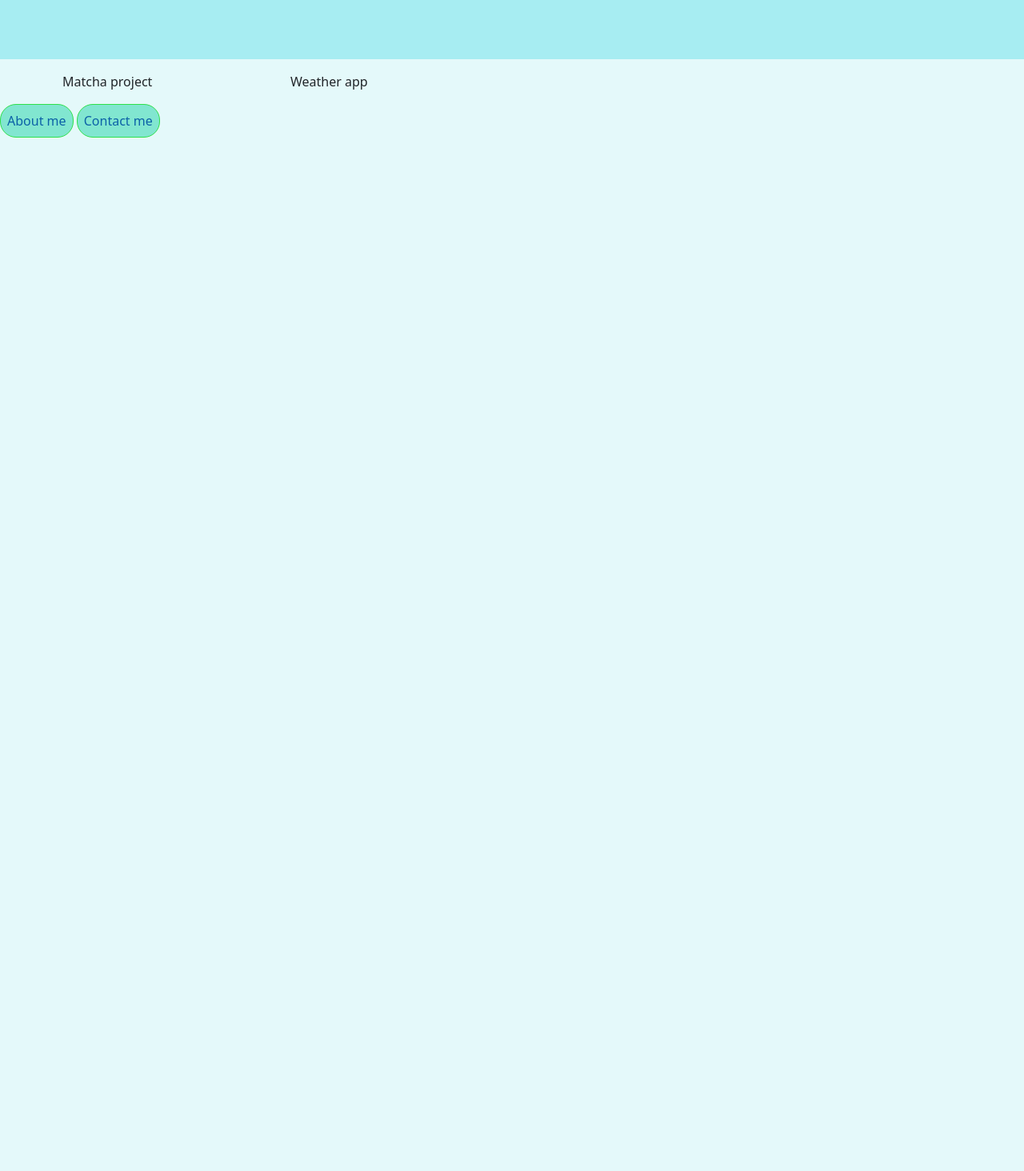
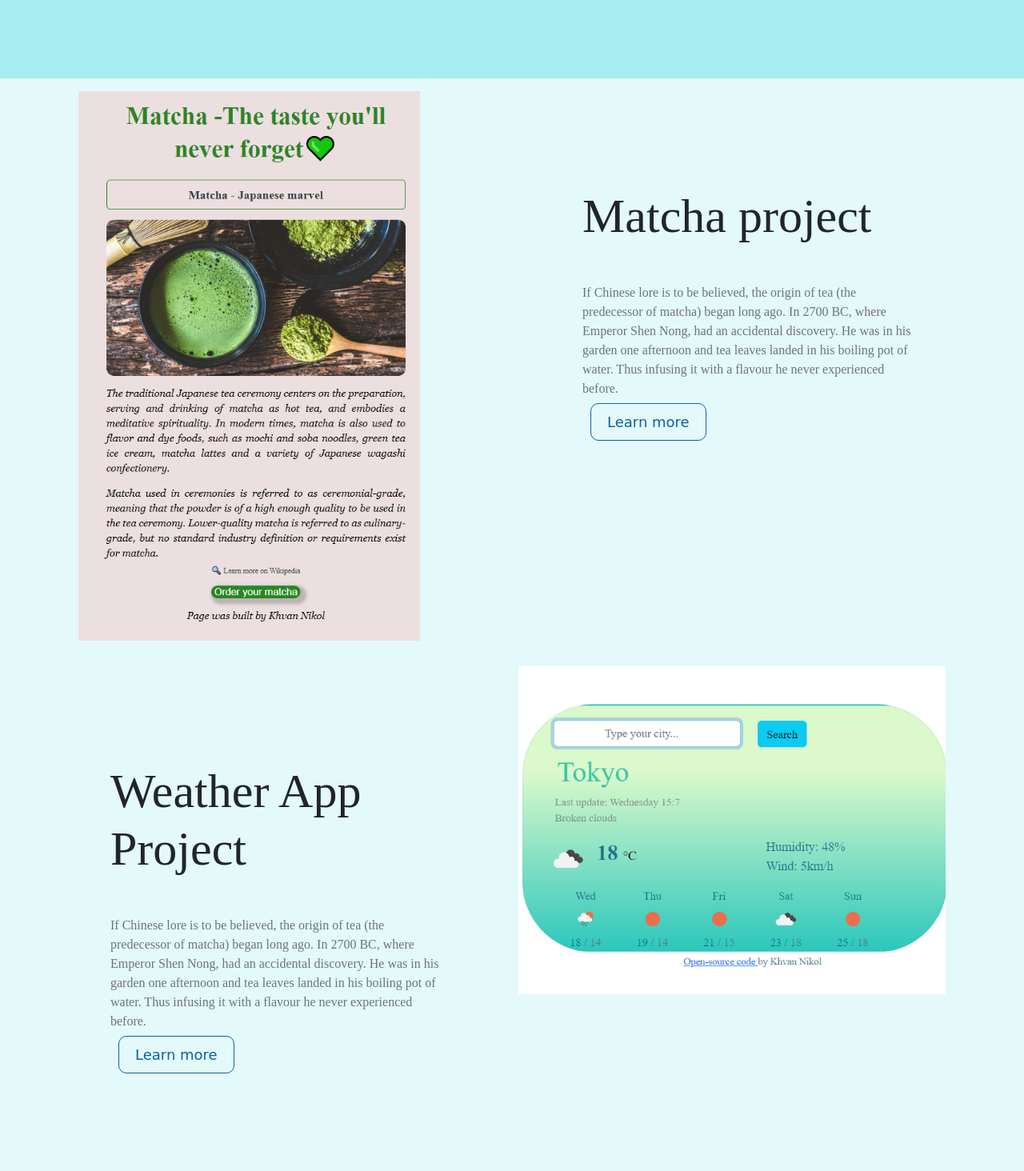
Before and after one commit to KhvanNikol/My-web-site-portfolio, a plain HTML site: page index.html in a window 1280 px wide. Shown: the part 480-1944 px from the top of the page at 80% size. Before the commit the page ends 800 px from the top, so only its background shows below. Drawn offline with nearby package versions, Linux system fonts and the light colour scheme.

Commit message:
fixed css

```diff
--- a/index.html
+++ b/index.html
@@ -70,16 +70,60 @@
     </div>
     <div class="container">
       <div class="row">
-        <div class="col-3 p-2 mt-2">Matcha project</div>
-        <div class="col-3 p-2 mt-2">Weather app</div>
+        <div class="col d-none d-lg-block m-3">
+          <img
+            src="/img/Matcha.png"
+            alt="Matcha"
+            class="img-fluid matcha-project"
+          />
+        </div>
+        <div class="col d-md-flex p-2 mt-2">
+          <div class="project-description">
+            <h2 class="mb-2 matcha">Matcha project</h2>
+            <p class="mt-5 text-muted">
+              If Chinese lore is to be believed, the origin of tea (the
+              predecessor of matcha) began long ago. In 2700 BC, where Emperor
+              Shen Nong, had an accidental discovery. He was in his garden one
+              afternoon and tea leaves landed in his boiling pot of water. Thus
+              infusing it with a flavour he never experienced before.
+            </p>
+            <a href="" class="branding-button-outline">Learn more</a>
+          </div>
+        </div>
       </div>
     </div>
-    <a href="/about-me.html" class="button btn btn-primary p-2 mt-2"
-      >About me</a
-    >
-    <a href="/contact-me.html" class="button btn btn-primary p-2 mt-2"
-      >Contact me</a
-    >
+    <div class="container">
+      <div class="row">
+        <div class="col d-md-flex p-2 mt-2">
+          <div class="project-description">
+            <h2 class="mb-2 weather-app">Weather App Project</h2>
+            <p class="mt-5 text-muted">
+              If Chinese lore is to be believed, the origin of tea (the
+              predecessor of matcha) began long ago. In 2700 BC, where Emperor
+              Shen Nong, had an accidental discovery. He was in his garden one
+              afternoon and tea leaves landed in his boiling pot of water. Thus
+              infusing it with a flavour he never experienced before.
+            </p>
+            <a href="" class="branding-button-outline">Learn more</a>
+          </div>
+        </div>
+        <div class="col d-none d-lg-block m-3">
+          <img
+            src="/img/weatherApp.png"
+            alt="weatherApp"
+            class="img-fluid weather-project"
+          />
+        </div>
+      </div>
+    </div>
+    <div class="button-links m-5">
+      <a href="/about-me.html" class="button btn btn-primary p-3 m-4"
+        >About me</a
+      >
+      <a href="/contact-me.html" class="button btn btn-primary p-3 m-4"
+        >Contact me</a
+      >
+    </div>
   </body>
   <script
     src="https://kit.fontawesome.com/e24211b620.js"
--- a/src/style.css
+++ b/src/style.css
@@ -15,7 +15,7 @@ body {
   padding: 100px 20px;
 }
 h1 {
-  font-size: 50px;
+  font-size: 70px;
   font-weight: bold;
   text-align: center;
 }
@@ -40,3 +40,47 @@ h1 {
   font-size: 18px;
   padding: 12px 20px;
 }
+.project-description {
+  padding: 120px 60px;
+  font-family: "Times New Roman", Times, serif;
+}
+.branding-button-outline {
+  color: var(--primary-button-color);
+  border-radius: 10px;
+  margin: 30px 10px;
+  line-height: 28px;
+  font-size: 18px;
+  padding: 12px 20px;
+  border: 1px solid;
+  text-decoration: none;
+  font-family: "Oxanium", cursive;
+}
+
+.matcha-project {
+  max-width: 80%;
+}
+.weather-project {
+  max-width: 100%;
+}
+.button-links {
+  text-align: center;
+}
+a,
+.navbar-brand {
+  font-family: "Oxanium", cursive;
+}
+.matcha,
+.weather-app {
+  font-size: 60px;
+}
+@media (max-width: 800px) {
+  .project-description {
+    padding: 0;
+    text-align: center;
+    font-size: 18px;
+  }
+  .matcha,
+  .weather-app {
+    font-size: 40px;
+  }
+}
```
Also changed, not shown: img/Matcha.png (added), img/weatherApp.png (added).
